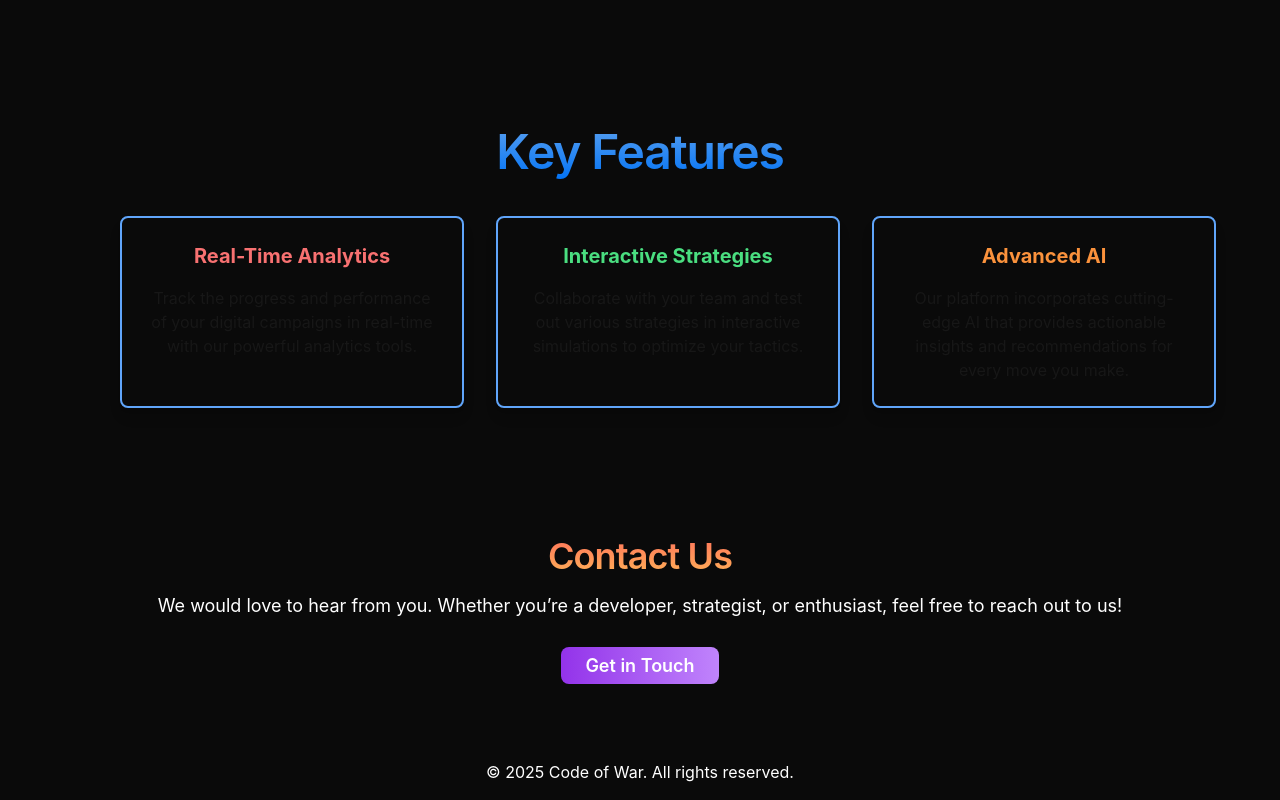
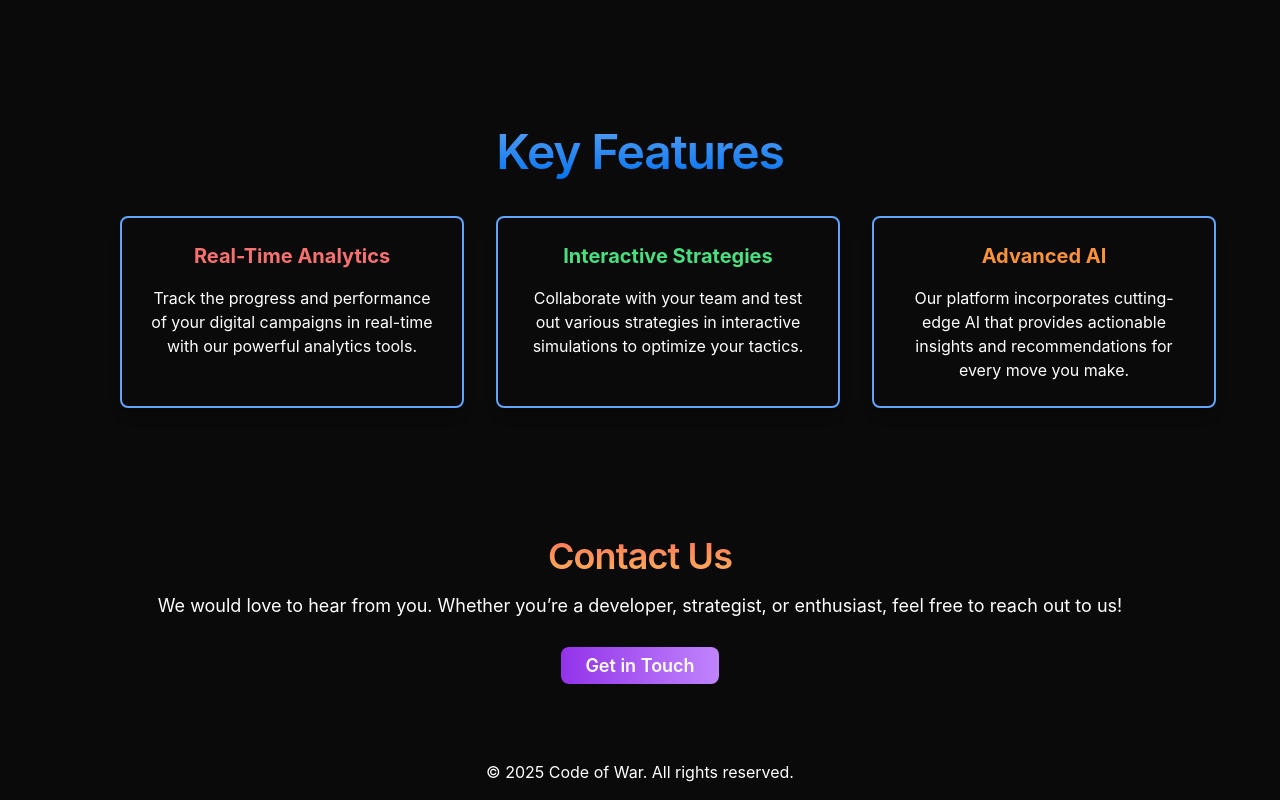
Before and after one commit to RaghavB333/code-of-war, a Next.js app: page / in a window 1280 px wide. Shown: the part 1035-1835 px from the top of the page. Built offline with nearby package versions, Linux system fonts and the light colour scheme; no server answers.

Commit message:
Vercel deployment

```diff
--- a/app/page.js
+++ b/app/page.js
@@ -308,7 +308,7 @@ export default function Home() {
           id="features"
           className="py-16 px-6 bg-C text-foreground transition-all"
         >
-          <div className="mx-auto text-center">
+          <div className="mx-auto text-center text-white">
             <h1 className="tracking-tight inline font-semibold from-[#5EA2EF] to-[#0072F5] text-4xl lg:text-5xl bg-clip-text text-transparent bg-gradient-to-b">Key Features</h1>            <div className="grid md:grid-cols-3 gap-8 max-w-7xl mt-10 mx-10 md:ml-24">
               <motion.div
                 whileHover={{ scale: 1.05 }}
```
